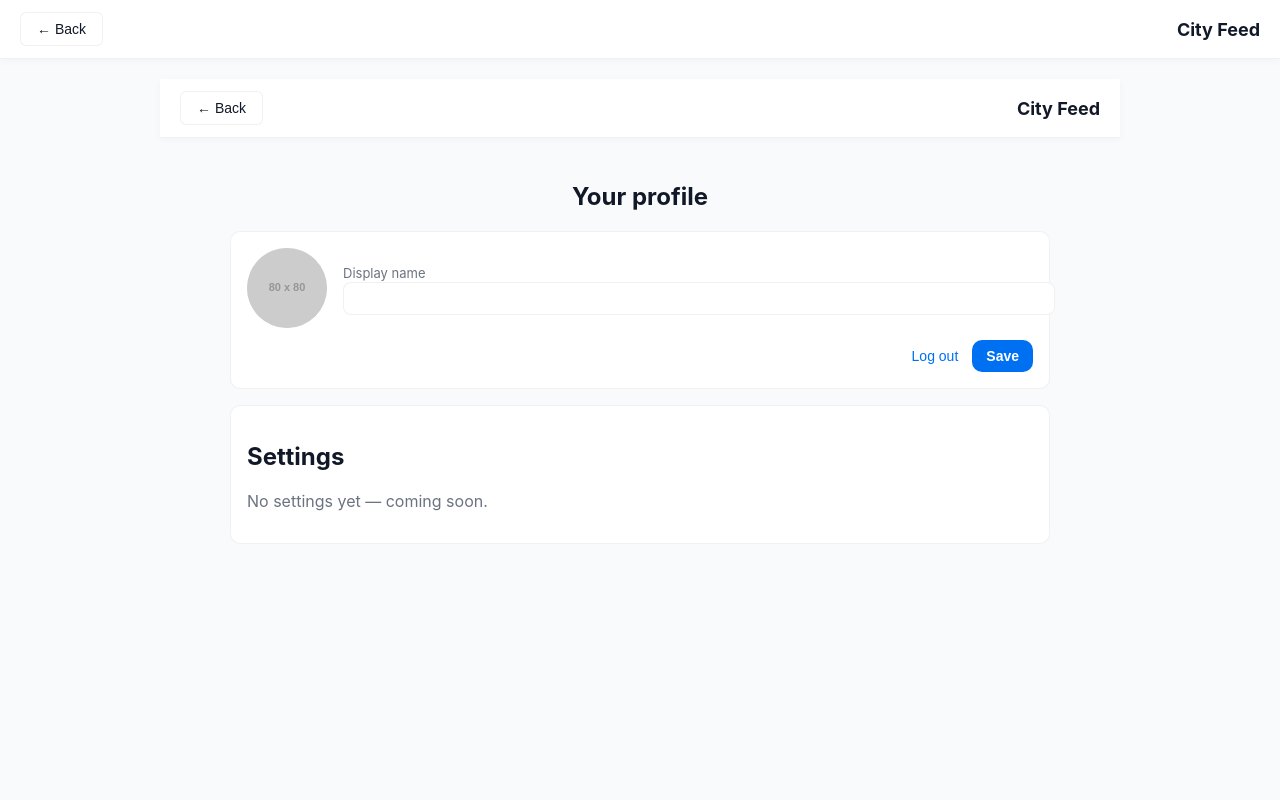
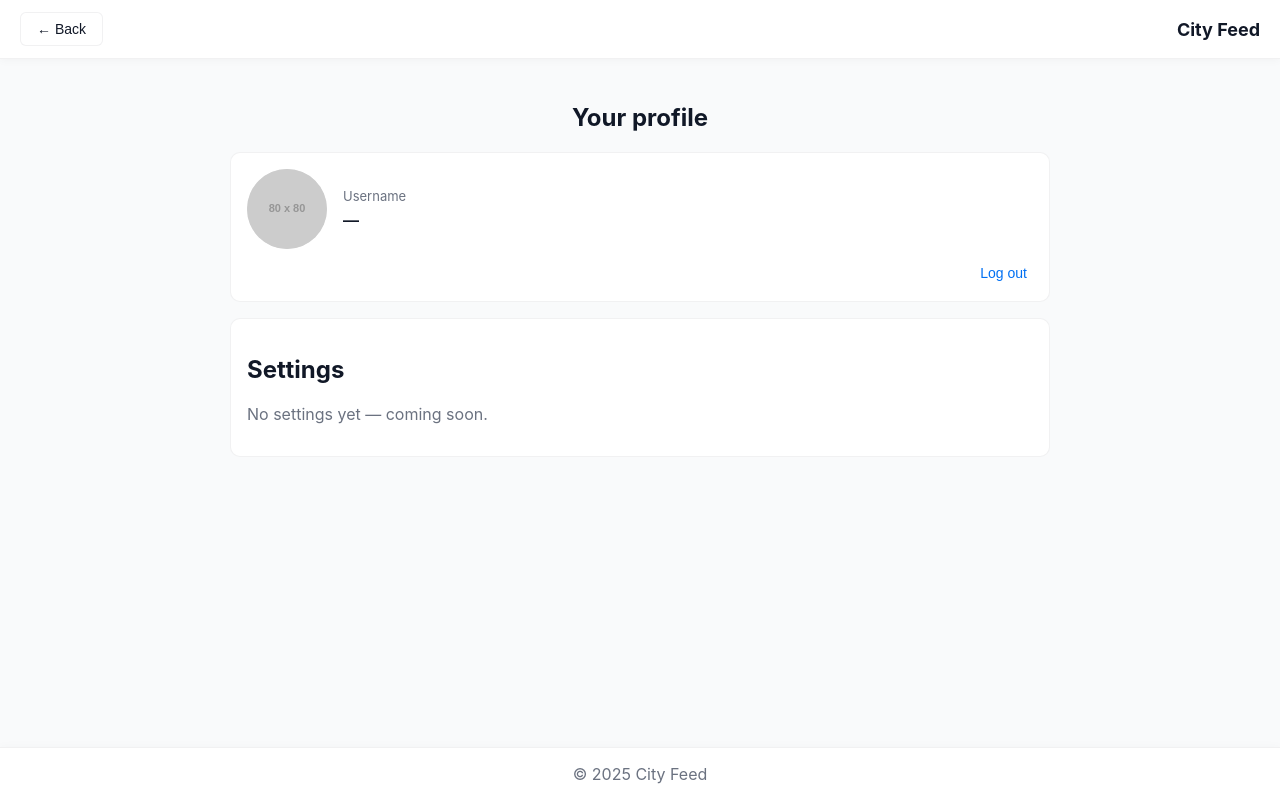
Before and after one commit to agrullon95/city-feed-app, a Next.js app in the folder frontend/web/: page /profile in a window 1280 px wide. Shown: the top 800 px of the page. Built offline with nearby package versions, Linux system fonts and the light colour scheme; no server answers.

Commit message:
feat: simplify profile page; remove update functionality and enhance username display

```diff
--- a/frontend/web/pages/profile.js
+++ b/frontend/web/pages/profile.js
@@ -1,45 +1,25 @@
-import React, { useState } from 'react';
-import Layout from '../components/Layout';
+import React from 'react';
 import { useAuth } from '../context/authContext';
 import ui from '../styles/ui.module.css';
 import styles from '../styles/Profile.module.css';
 
 const ProfilePage = () => {
-  const { user, logout, updateProfile } = useAuth();
-  const [name, setName] = useState(user?.username || '');
-  const [saving, setSaving] = useState(false);
-  const [error, setError] = useState('');
-
-  const handleSave = async () => {
-    setSaving(true);
-    setError('');
-    try {
-      await updateProfile({ username: name });
-    } catch (err) {
-      setError(err.toString());
-    } finally {
-      setSaving(false);
-    }
-  };
+  const { user, logout } = useAuth();
 
   return (
-    <Layout>
     <div className={styles.container}>
       <h1>Your profile</h1>
       <div className={styles.card}>
         <div className={styles.row}>
           <img src={user?.avatarUrl || 'https://placehold.co/80'} alt="Your avatar" className={styles.avatarLarge} />
           <div className={styles.info}>
-              <label className={styles.label}>Display name</label>
-              <input className={styles.input} value={name} onChange={e => setName(e.target.value)} />
+            <div className={styles.label}>Username</div>
+            <div className={styles.username}>{user?.username || '—'}</div>
           </div>
         </div>
 
-          {error && <div className={styles.inlineError} role="alert">{error}</div>}
-
         <div className={styles.actions}>
           <button className={ui.btnText} onClick={logout}>Log out</button>
-            <button className={ui.btnPrimary} onClick={handleSave} disabled={saving}>{saving ? 'Saving...' : 'Save'}</button>
         </div>
       </div>
 
@@ -48,7 +28,6 @@ const ProfilePage = () => {
         <p className={styles.muted}>No settings yet — coming soon.</p>
       </section>
     </div>
-    </Layout>
   );
 };
 
--- a/frontend/web/styles/Profile.module.css
+++ b/frontend/web/styles/Profile.module.css
@@ -43,6 +43,12 @@
   border: 1px solid var(--border);
 }
 
+.username {
+  font-size: 16px;
+  font-weight: 600;
+  color: var(--text);
+}
+
 .actions {
   display: flex;
   gap: 8px;
```
Lines whose indentation alone changed are shown as unchanged.
